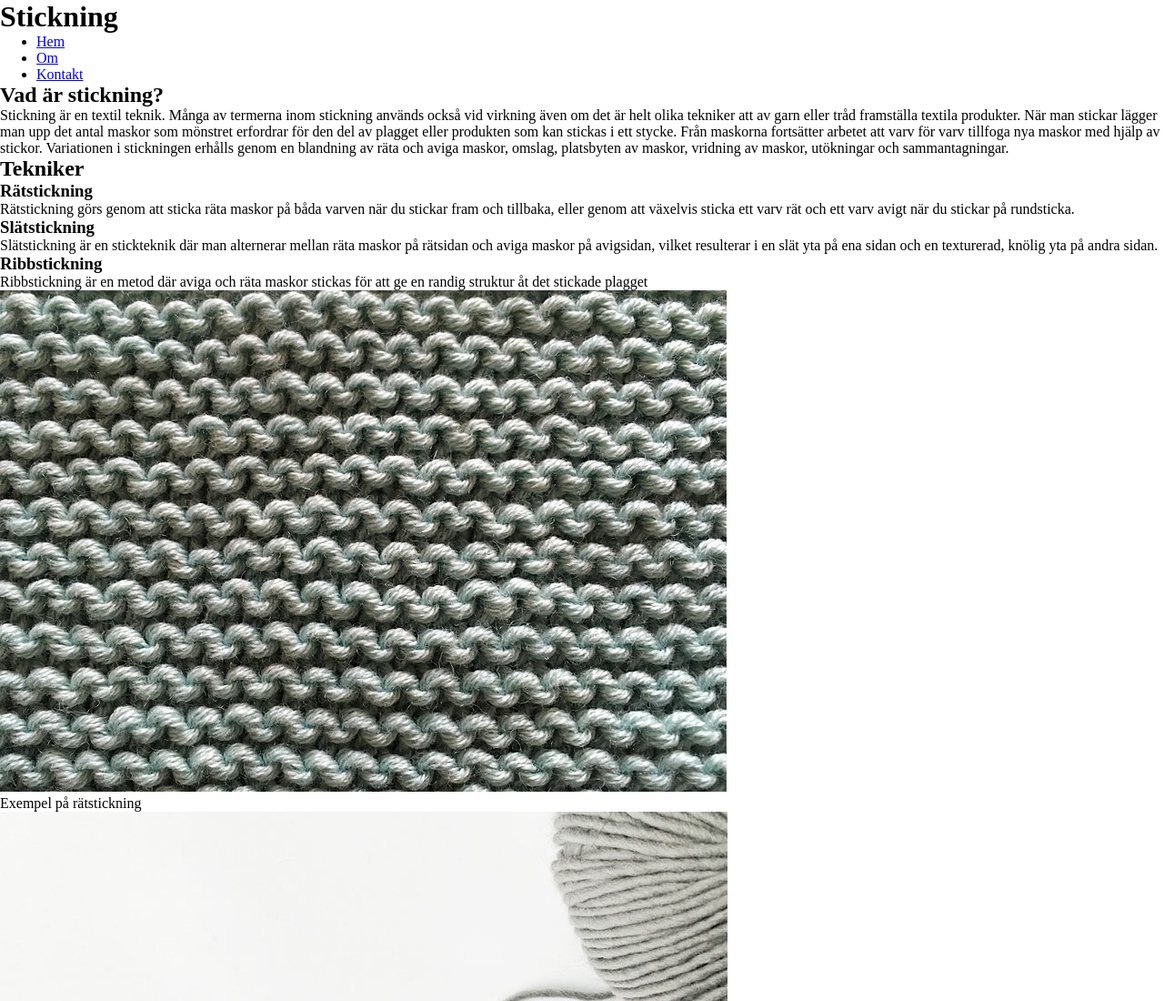
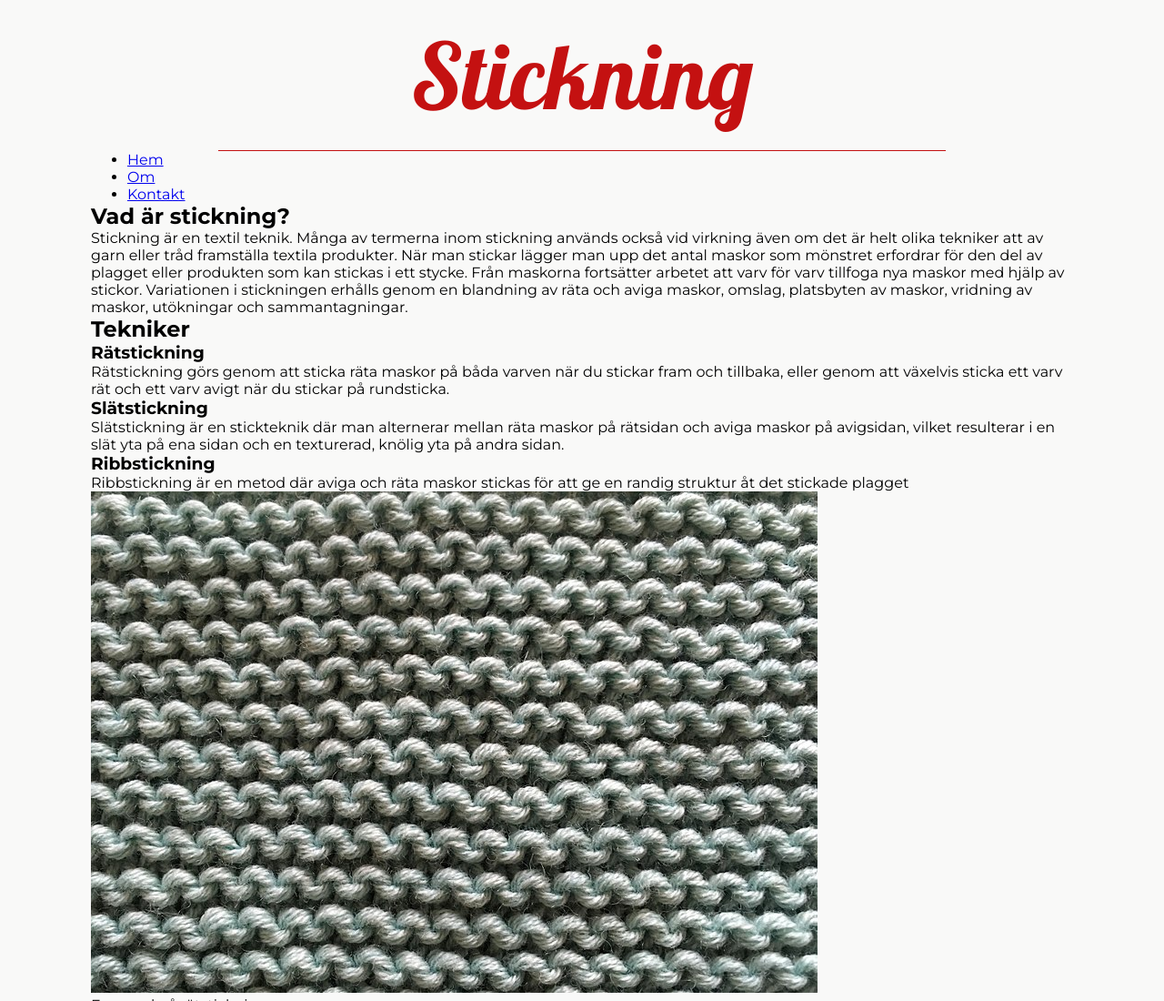
Before and after one commit to Nennae/Lexicon-FE24-25, a plain HTML site: page index.html in a window 1280 px wide. Shown: the top 1100 px of the page at 91% size. Drawn offline with Linux system fonts and the light colour scheme.

Commit message:
page title styled

```diff
--- a/index.html
+++ b/index.html
@@ -18,6 +18,7 @@
 <body>
       <header class="header">
             <h1 class="page-title">Stickning</h1>
+            <div class="title-underline"></div>
             <nav class="navigation">
                   <ul class="nav-list">
                         <li class="nav-item"><a href="#">Hem</a></li>
--- a/style.css
+++ b/style.css
@@ -2,3 +2,23 @@
       margin: 0;
       box-sizing: border-box;
 }
+
+body {
+      background-color: rgb(249, 249, 248);
+      font-family: "Montserrat", serif;
+      margin: 20px 100px;
+}
+
+.page-title {
+      font-family: "Lobster", serif;
+            font-weight: 400;
+            font-size: 100px;
+            color: rgb(196, 17, 17);
+            text-align: center;
+}
+.title-underline {
+      border-bottom: 1px solid rgb(196, 17, 17);
+      margin: 0 auto;
+      padding: 10px;
+      max-width: 800px;
+}
```
